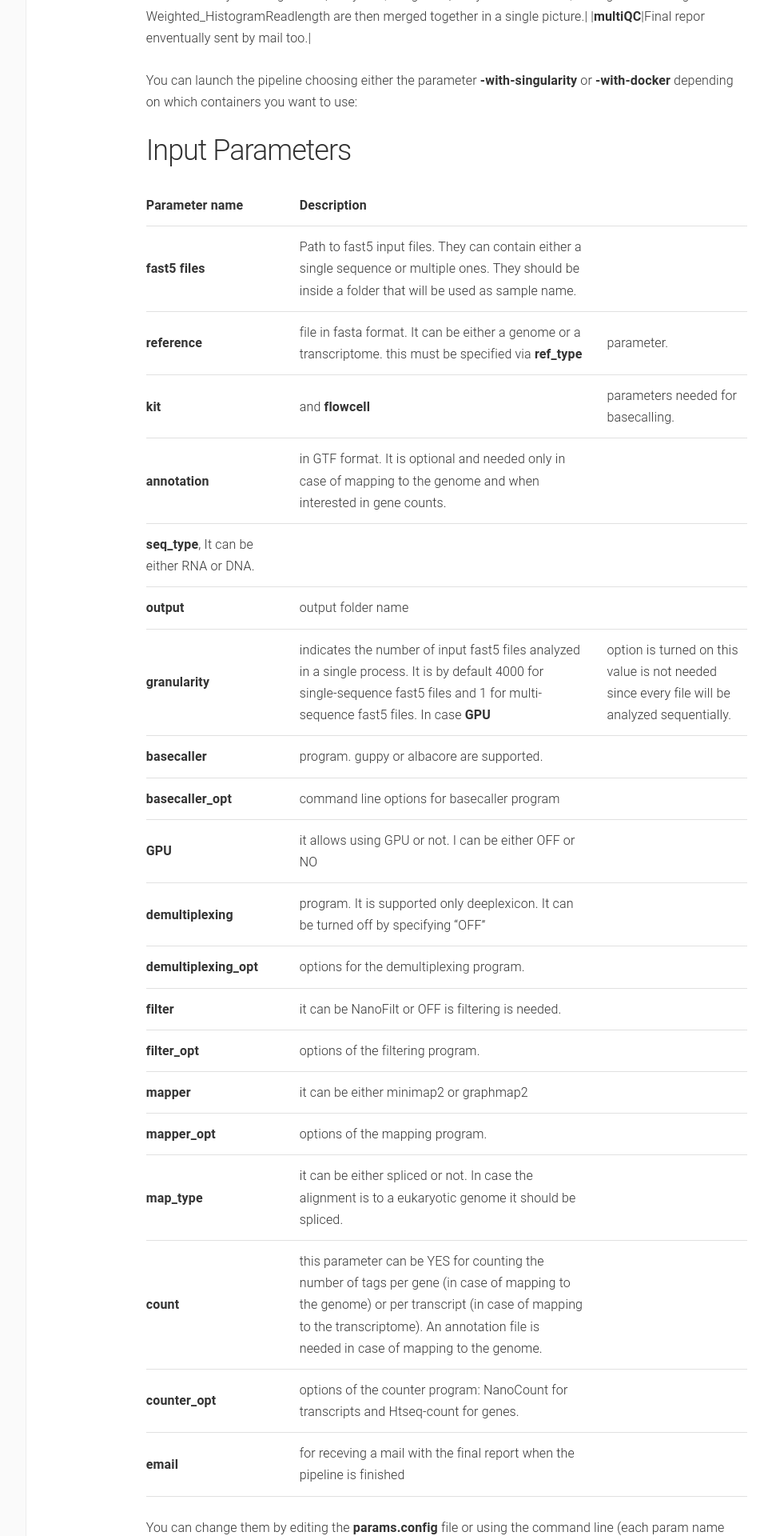
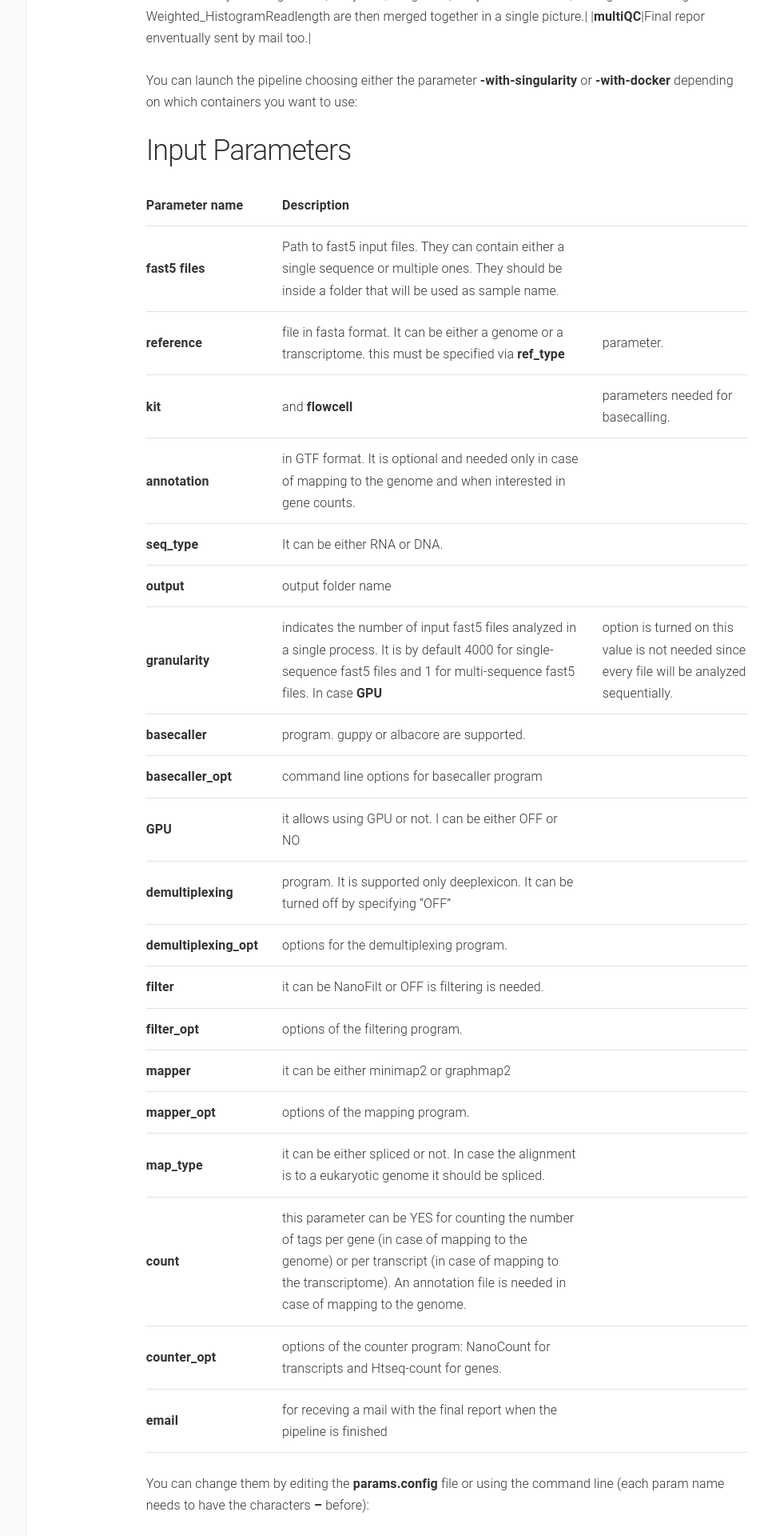
Before and after one commit to biocorecrg/master_of_pores, a Jekyll site: the page built from docs/nanopreprocess.md, in a window 1280 px wide. Shown: the part 609-2529 px from the top of the page at 80% size, without its empty margins (180-1146 px from the left). Built offline with Jekyll 4.4.1, drawn with Linux system fonts in a browser that asks for light colours.

```diff
--- a/docs/nanopreprocess.md
+++ b/docs/nanopreprocess.md
@@ -37,7 +37,7 @@ You can launch the pipeline choosing either the parameter **-with-singularity**
 |**reference**|file in fasta format. It can be either a genome or a transcriptome. this must be specified via **ref_type**|parameter.|
 |**kit**|and **flowcell**|parameters needed for basecalling.|
 |**annotation**|in GTF format. It is optional and needed only in case of mapping to the genome and when interested in gene counts. |
-|**seq_type**, It can be either RNA or DNA.|
+|**seq_type**| It can be either RNA or DNA.|
 |**output**|output folder name|
 |**granularity**|indicates the number of input fast5 files analyzed in a single process. It is by default 4000 for single-sequence fast5 files and 1 for multi-sequence fast5 files. In case **GPU**|option is turned on this value is not needed since every file will be analyzed sequentially.|
 |**basecaller**|program. guppy or albacore are supported.|
```
